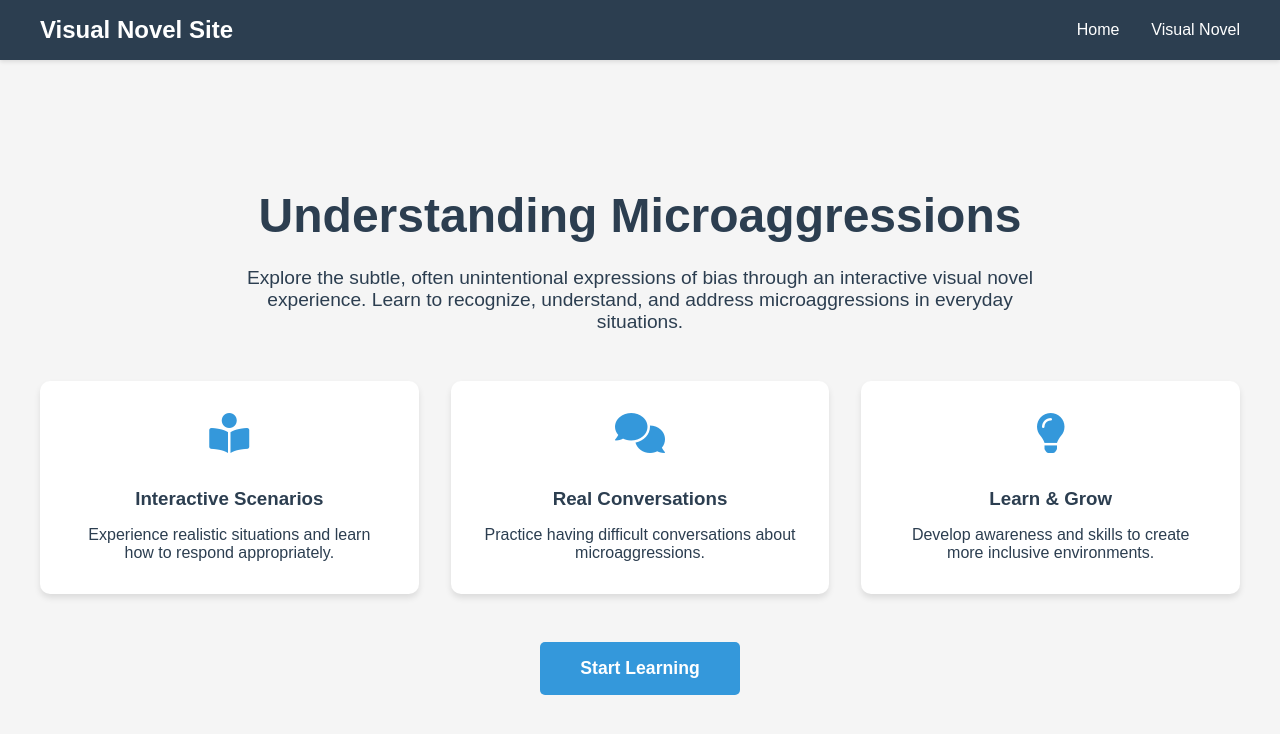
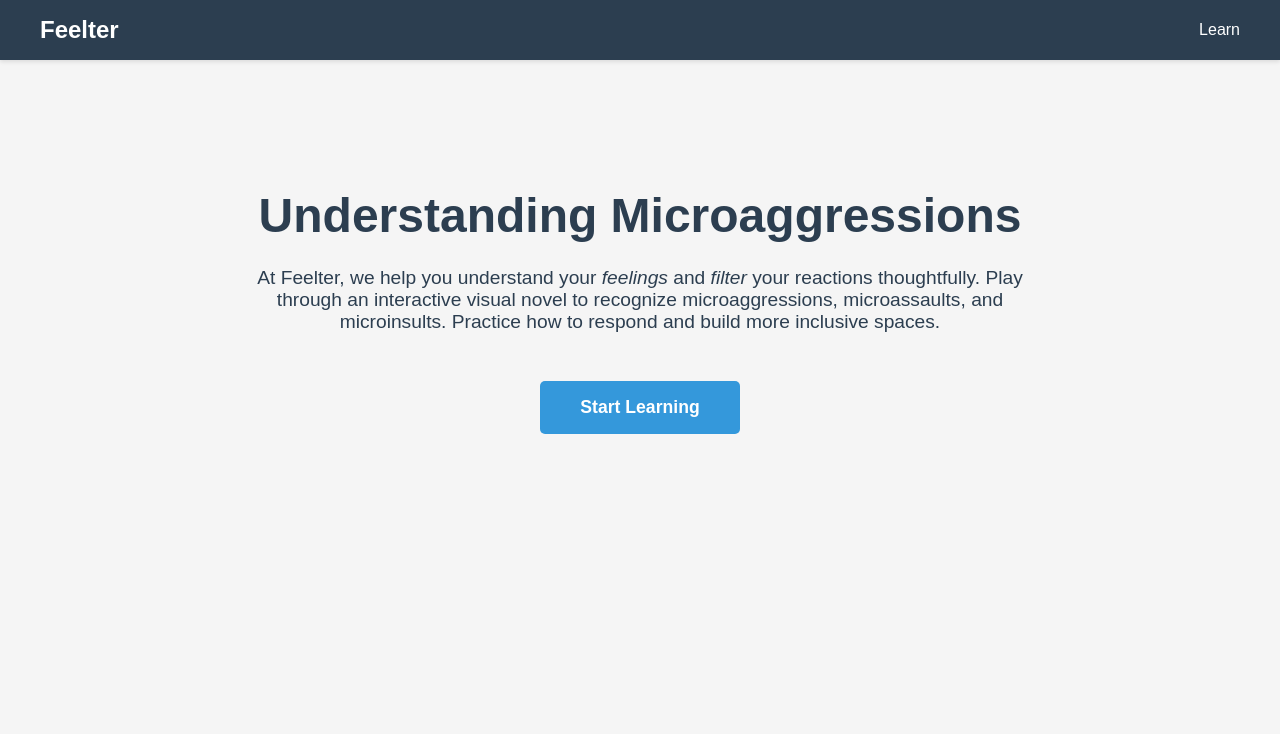
Before and after one commit to WilliamKimNYC/Feel-ter, a Flask app: page / in a window 1280 px wide. Shown: the top 734 px of the page. Run offline with Flask 3, Linux system fonts and the light colour scheme.

Commit message:
update homepage

```diff
--- a/templates/base.html
+++ b/templates/base.html
@@ -11,10 +11,9 @@
 <body>
     <nav class="navbar">
         <div class="nav-container">
-            <a href="{{ url_for('homepage') }}" class="nav-logo">Visual Novel Site</a>
+            <a href="{{ url_for('homepage') }}" class="nav-logo">Feelter</a>
             <ul class="nav-menu">
-                <li><a href="{{ url_for('homepage') }}">Home</a></li>
-                <li><a href="{{ url_for('visual_novel') }}">Visual Novel</a></li>
+                <li><a href="{{ url_for('visual_novel') }}">Learn</a></li>
             </ul>
         </div>
     </nav>
--- a/templates/homepage.html
+++ b/templates/homepage.html
@@ -5,25 +5,9 @@
 {% block content %}
 <div class="homepage-content">
     <h1>Understanding Microaggressions</h1>
-    <p>Explore the subtle, often unintentional expressions of bias through an interactive visual novel experience. Learn to recognize, understand, and address microaggressions in everyday situations.</p>
-
-    <div class="features-grid">
-        <div class="feature-card">
-            <i class="fas fa-book-reader"></i>
-            <h3>Interactive Scenarios</h3>
-            <p>Experience realistic situations and learn how to respond appropriately.</p>
-        </div>
-        <div class="feature-card">
-            <i class="fas fa-comments"></i>
-            <h3>Real Conversations</h3>
-            <p>Practice having difficult conversations about microaggressions.</p>
-        </div>
-        <div class="feature-card">
-            <i class="fas fa-lightbulb"></i>
-            <h3>Learn & Grow</h3>
-            <p>Develop awareness and skills to create more inclusive environments.</p>
-        </div>
-    </div>
+    <p>At Feelter, we help you understand your <i>feelings</i> and <i>filter</i> your reactions thoughtfully.
+    Play through an interactive visual novel to recognize microaggressions, microassaults, and microinsults.
+    Practice how to respond and build more inclusive spaces.</p>
 
     <div class="cta-buttons">
         <a href="{{ url_for('visual_novel') }}" class="cta-button">Start Learning</a>
```
